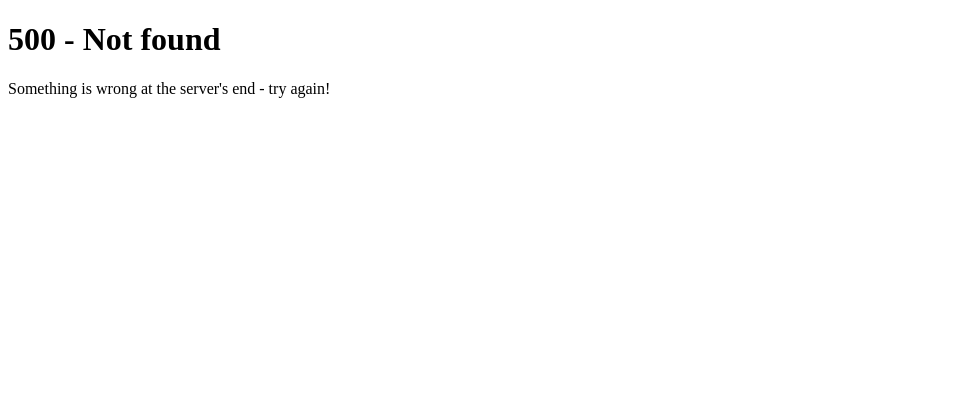
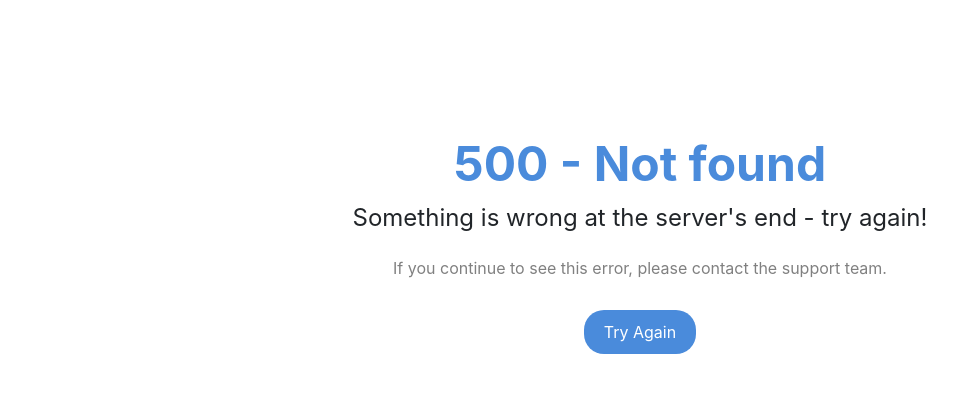
Before and after one commit to harris-ahmad/awaaz-e-sehat, a Flask app: template templates/500.html in a window 1280 px wide. Shown: the top 393 px of the page, without its empty margins (0-980 px from the left). Run offline with Flask 3, Linux system fonts and the light colour scheme; the template is opened without the code that fills it, so the values that code supplies are empty; parts of the project's set-up code (start-up, migrations or seed data) failed here and were passed over; some libraries are stand-ins or nearby versions.

Commit message:
revamped

```diff
--- a/templates/500.html
+++ b/templates/500.html
@@ -3,10 +3,59 @@
 <head>
     <meta charset="UTF-8">
     <meta name="viewport" content="width=device-width, initial-scale=1.0">
-    <title>500 - Not found</title>
+    <link href="https://stackpath.bootstrapcdn.com/bootstrap/4.5.2/css/bootstrap.min.css" rel="stylesheet">
+    <link rel="stylesheet" href="https://cdnjs.cloudflare.com/ajax/libs/font-awesome/5.15.1/css/all.min.css">
+    <title>Error Page</title>
+    <style>
+        /* Add your existing styles here */
+
+        /* Style for the error message container */
+        .error-container {
+            text-align: center;
+            padding-top: 10%;
+        }
+
+        .error-code {
+            color: #4a8bdb;
+            font-size: 3em;
+            font-weight: bold;
+        }
+
+        .error-message {
+            font-size: 1.5em;
+        }
+
+        .error-suggestion {
+            margin-top: 20px;
+            font-size: 1em;
+            color: grey;
+        }
+
+        /* Button style aligned with your theme */
+        .try-again-btn {
+            background-color: #4a8bdb;
+            color: white;
+            border: none;
+            padding: 10px 20px;
+            margin-top: 30px;
+            border-radius: 20px;
+            transition: background-color 0.3s ease;
+        }
+
+        .try-again-btn:hover {
+            background-color: #3982c0;
+        }
+    </style>
 </head>
 <body>
-    <h1>500 - Not found</h1>
-    <p>Something is wrong at the server's end - try again!</p>
+    <div class="error-container">
+        <div class="error-code">500 - Not found</div>
+        <div class="error-message">Something is wrong at the server's end - try again!</div>
+        <div class="error-suggestion">
+            If you continue to see this error, please contact the support team.
+        </div>
+        <button onclick="location.reload();" class="try-again-btn">Try Again</button>
+    </div>
+
 </body>
 </html>
```
